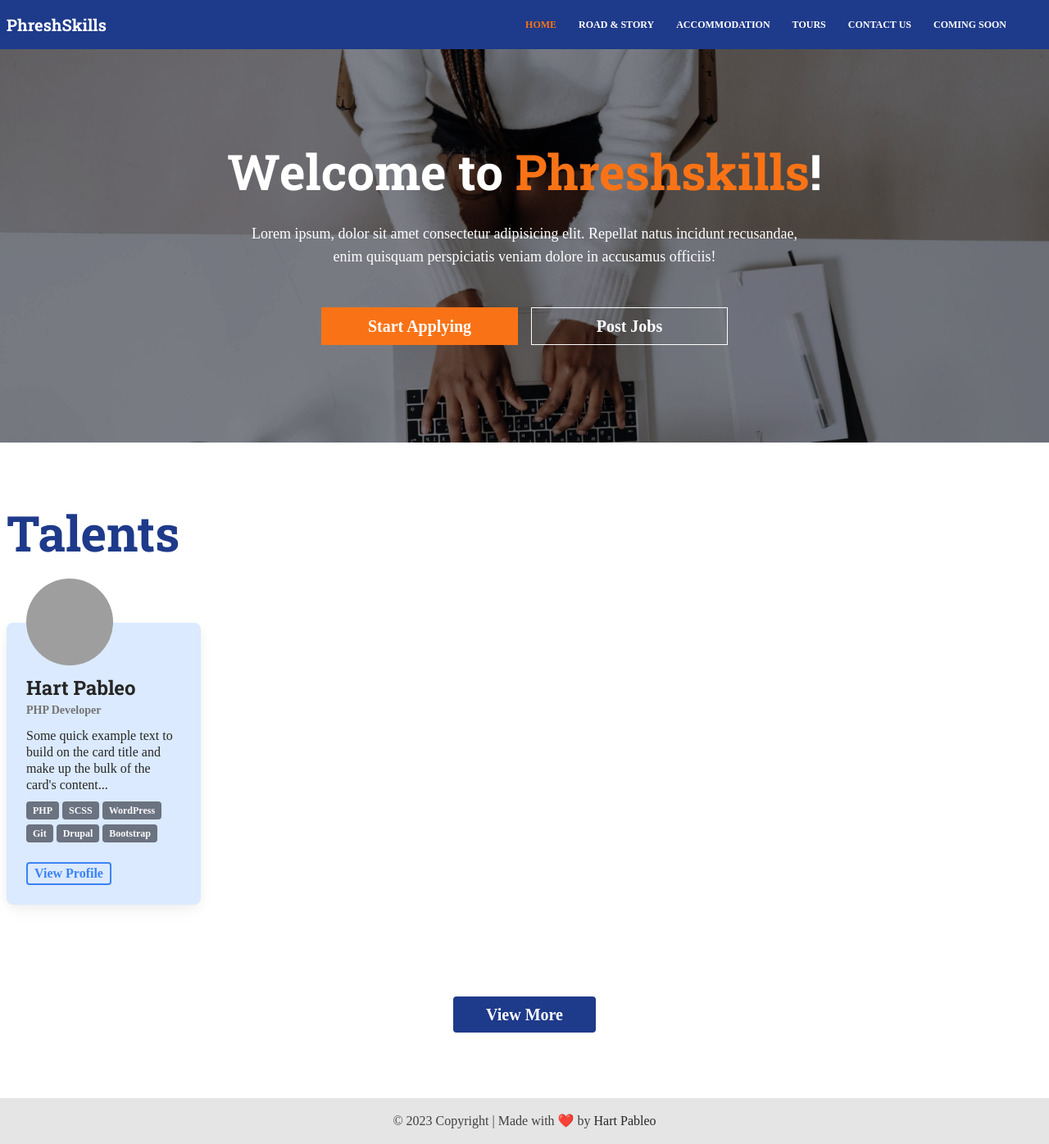
After one commit to hartpableo/phreshskills, a PHP site: page / in a window 1280 px wide. The commit adds this page. Shown: the whole page at 82% size. Run offline with PHP 8.4, Linux system fonts and the light colour scheme; data that the repository does not hold is empty; some libraries are stand-ins or nearby versions; some web fonts are replaced; grey boxes are pictures that could not be loaded.

Commit message:
Index: hero and jobseekres listing sections

```diff
--- a/app/Core/functions.php
+++ b/app/Core/functions.php
@@ -53,8 +53,8 @@ function assetPath($path_to_file) {
   return ROOT . "/assets/{$path_to_file}";
 }
 
-function getProfileImage($image) {
-  if (!isset($image) || !strlen($image)) return "https://placehold.co/75";
+function imagePath($image, $fallback = '') {
+  if (!isset($image) || !strlen($image)) return $fallback ?? "https://placehold.co/75";
   return assetPath("images/{$image}");
 }
 
--- /dev/null
+++ b/app/Http/controllers/Pages/index.php
@@ -0,0 +1,5 @@
+<?php
+
+view('pages/index', [
+  // 'tenants' => $tenants
+]);
--- a/app/Http/routes.php
+++ b/app/Http/routes.php
@@ -12,4 +12,4 @@ $method = $_POST['_method'] ?? $_SERVER['REQUEST_METHOD'];
  * ===== Routes =====
  * ==================
  */
-// $router->get('/login', 'Managers/login')->only('guest');
+$router->get('/', 'Pages/index');
--- a/app/assets/css/style.css
+++ b/app/assets/css/style.css
@@ -84,3 +84,8 @@
 .container {
   @apply px-2 mx-auto;
 }
+
+.has-overlay::before {
+  content: "";
+  @apply bg-black opacity-40 z-[-1] absolute inset-0 w-full h-full pointer-events-none;
+}
--- /dev/null
+++ b/app/views/pages/index.view.php
@@ -0,0 +1,117 @@
+<?php get_template_part('header'); ?>
+
+<section id="hero">
+    <div class="has-overlay relative max-w-[1536px] bg-fixed bg-cover mx-auto px-3 text-center relative overflow-hidden isolate bg-black py-20 lg:py-9 text-white min-h-[45vh] md:min-h-[60vh] flex flex-col justify-center items-center text-md lg:text-lg" style="background-image: url(<?php echo imagePath('hero-bg.webp'); ?>);">
+
+      <h1
+      class="font-secondary text-4xl lg:text-6xl font-bold mb-8"
+      >Welcome to <span class="text-orange-500">Phreshskills</span>!</h1>
+
+      <p class="max-w-2xl">Lorem ipsum, dolor sit amet consectetur adipisicing elit. Repellat natus incidunt recusandae, enim quisquam perspiciatis veniam dolore in accusamus officiis!</p>
+
+      <div class="flex justify-center items-start gap-4 flex-wrap mt-12">
+
+        <a
+        href="#"
+        class="transition-all inline-flex justify-center items-center font-bold py-2 px-6 bg-orange-500 border border-solid border-orange-500 hover:border-blue-900 text-white hover:bg-blue-900 text-xl min-w-[12em]"
+        >Start Applying</a>
+
+        <a
+        href="#"
+        class="transition-all inline-flex justify-center items-center font-bold py-2 px-6 bg-transparent border border-solid border-white text-white hover:border-blue-900 hover:bg-blue-900 text-xl min-w-[12em]"
+        >Post Jobs</a>
+
+      </div>
+
+    </div>
+  </section>
+
+  <section id="jobseekers-list" class="py-20">
+
+    <h2 class="container font-secondary text-6xl mb-20 font-bold text-blue-900">Talents</h2>
+
+    <div class="container grid grid-cols-1 md:grid-cols-3 lg:grid-cols-4 xl:grid-cols-5 gap-5">
+
+    <article
+    role="article"
+    aria-labelledby="title--hart-pableo"
+    class="block rounded-lg bg-blue-100 text-left mb-20 shadow-[0_2px_15px_-3px_rgba(0,0,0,0.07),0_10px_20px_-2px_rgba(0,0,0,0.04)] p-6">
+
+      <img src="https://picsum.photos/200/200" width="200" height="200" alt="..."
+        class="rounded-full w-[6.6rem] h-[6.6rem] mt-[-4.85rem] mb-3" aria-hidden="true" role="presentation">
+
+      <h3
+        id="title--hart-pableo"
+        class="mb-1 text-2xl font-bold leading-tight text-neutral-800 font-secondary">
+        Hart Pableo
+      </h3>
+      <p
+        class="mb-3 text-sm font-semibold leading-tight text-neutral-500 text-blue-900">
+        PHP Developer
+      </p>
+      <p
+        class="mb-2 text-base leading-tight text-neutral-800">
+        Some quick example text to build on the card title and make up the
+        bulk of the card's content...
+      </p>
+      <ul aria-label="Skills" class="flex justify-start items-start flex-wrap gap-1 mb-2">
+        <li class="inline-block">
+          <a
+            class="p-1 px-2 font-semibold text-xs rounded bg-gray-500 text-neutral-50 hover:bg-blue-700 transition-all"
+            href="#"
+          >PHP</a>
+        </li>
+        <li class="inline-block">
+          <a
+            class="p-1 px-2 font-semibold text-xs rounded bg-gray-500 text-neutral-50 hover:bg-blue-700 transition-all"
+            href="#"
+          >SCSS</a>
+        </li>
+        <li class="inline-block">
+          <a
+            class="p-1 px-2 font-semibold text-xs rounded bg-gray-500 text-neutral-50 hover:bg-blue-700 transition-all"
+            href="#"
+          >WordPress</a>
+        </li>
+        <li class="inline-block">
+          <a
+            class="p-1 px-2 font-semibold text-xs rounded bg-gray-500 text-neutral-50 hover:bg-blue-700 transition-all"
+            href="#"
+          >Git</a>
+        </li>
+        <li class="inline-block">
+          <a
+            class="p-1 px-2 font-semibold text-xs rounded bg-gray-500 text-neutral-50 hover:bg-blue-700 transition-all"
+            href="#"
+          >Drupal</a>
+        </li>
+        <li class="inline-block">
+          <a
+            class="p-1 px-2 font-semibold text-xs rounded bg-gray-500 text-neutral-50 hover:bg-blue-700 transition-all"
+            href="#"
+          >Bootstrap</a>
+        </li>
+      </ul>
+      <div class="mt-6 flex justify-start items-start flex-wrap gap-x-4 gap-y-2">
+        <a
+          href="#"
+          class="pointer-events-auto inline-block cursor-pointer rounded text-base font-bold leading-normal text-primary text-blue-500 transition duration-150 ease-in-out hover:text-primary-600 focus:text-primary-600 focus:outline-none focus:ring-0 active:text-primary-700 hover:text-orange-500 hover:border-orange-500 transition-all px-2 border-2 border-solid border-blue-500 rounded transition-all">
+          View <span class="sr-only">Hart's </span>Profile
+        </a>
+      </div>
+    </article>
+
+    </div>
+
+    <div class="mt-8 flex gap-x-2 gap-y-3 justify-center items-start flex-wrap">
+
+      <a
+      href="#"
+      class="inline-flex px-10 py-2 text-xl font-bold text-white bg-blue-900 hover:bg-orange-500 rounded transition-all"
+      >View More <span class="sr-only">Jobseekers</span></a>
+
+    </div>
+
+  </section>
+
+<?php get_template_part('footer'); ?>
--- a/app/views/partials/footer.view.php
+++ b/app/views/partials/footer.view.php
@@ -13,6 +13,5 @@
   </div>
 </footer>
 
-<script src="https://cdn.jsdelivr.net/npm/bootstrap@5.3.1/dist/js/bootstrap.bundle.min.js" integrity="sha384-HwwvtgBNo3bZJJLYd8oVXjrBZt8cqVSpeBNS5n7C8IVInixGAoxmnlMuBnhbgrkm" crossorigin="anonymous"></script>
 </body>
 </html>
--- a/app/views/partials/header.view.php
+++ b/app/views/partials/header.view.php
@@ -5,37 +5,66 @@
   <meta name="viewport" content="width=device-width, initial-scale=1.0">
   <meta name="description" content="<?php echo APP_DESC ?>">
   <title><?php echo APP_NAME ?></title>
-  <link href="https://cdn.jsdelivr.net/npm/bootstrap@5.3.1/dist/css/bootstrap.min.css" rel="stylesheet" integrity="sha384-4bw+/aepP/YC94hEpVNVgiZdgIC5+VKNBQNGCHeKRQN+PtmoHDEXuppvnDJzQIu9" crossorigin="anonymous">
   <link rel="stylesheet" href="<?php echo assetPath('css/style.css'); ?>">
   <script src="<?php echo assetPath('js/script.js') ?>" defer></script>
 </head>
 <body class="min-h-screen font-primary grid grid-rows-[auto_1fr_auto]">
-  <header class="mb-5 pt-5">
-    <div class="container">
-      <div class="row">
-        <div class="col-12 col-md-6">
-          <?php if (isHome()) : ?>
-          <h1 class="m-0"><?php echo COMPANY_NAME; ?></h1>
-          <?php else : ?>
-          <h1 class="m-0"><a href="/" class="text-decoration-none" aria-label="link to home page"><?php echo COMPANY_NAME; ?></a></h1>
-          <?php endif; ?>
-          <p class="m-0 fw-light"><?php echo APP_NAME; ?></p>
+  <header role="banner" class="bg-blue-900">
+    <div class="container max-w-none py-4">
+      <nav class="flex items-center justify-between flex-wrap">
+        <div class="flex justify-between items-center lg:hidden w-full">
+          <p class="text-white font-bold text-xl block lg:hidden font-secondary">PhreshSkills</p>
+          <button
+            class="navbar-burger flex items-center py-1 px-2 border rounded text-white border-white hover:text-white hover:border-white">
+            <svg class="fill-current h-6 w-6 text-white" viewBox="0 0 20 20"
+              xmlns="http://www.w3.org/2000/svg">
+              <title>Menu</title>
+              <path d="M0 3h20v2H0V3zm0 6h20v2H0V9zm0 6h20v2H0v-2z" />
+            </svg>
+          </button>
         </div>
-        <div class="col-12 col-md-6 text-md-end d-flex justify-content-end align-items-center gap-2">
-          <?php if (auth()) : ?>
-            <form action="/manager/logout" method="POST">
-              <input type="hidden" name="_method" value="DELETE">
-              <button type="submit" class="btn btn-secondary btn-sm">
-                <svg xmlns="http://www.w3.org/2000/svg" width="16" height="16" fill="currentColor" class="bi bi-box-arrow-right" viewBox="0 0 16 16" aria-hidden="true">
-                  <path fill-rule="evenodd" d="M10 12.5a.5.5 0 0 1-.5.5h-8a.5.5 0 0 1-.5-.5v-9a.5.5 0 0 1 .5-.5h8a.5.5 0 0 1 .5.5v2a.5.5 0 0 0 1 0v-2A1.5 1.5 0 0 0 9.5 2h-8A1.5 1.5 0 0 0 0 3.5v9A1.5 1.5 0 0 0 1.5 14h8a1.5 1.5 0 0 0 1.5-1.5v-2a.5.5 0 0 0-1 0v2z"/>
-                  <path fill-rule="evenodd" d="M15.854 8.354a.5.5 0 0 0 0-.708l-3-3a.5.5 0 0 0-.708.708L14.293 7.5H5.5a.5.5 0 0 0 0 1h8.793l-2.147 2.146a.5.5 0 0 0 .708.708l3-3z"/>
-                </svg>
-                Exit
-              </button>
-            </form>
-          <?php endif; ?>
+        <div id="main-nav" class="w-full flex-grow lg:flex items-center justify-between lg:w-auto hidden">
+          <p class="text-white font-bold text-xl hidden lg:block font-secondary" aria-hidden="true">PhreshSkills</p>
+          <ul class="text-xs lg:flex-grow animated jackinthebox xl:mx-8 text-end pt-3 lg:pt-[0_!important]">
+            <li class="block lg:inline-block align-top">
+              <a href="#home"
+                class="block text-xs font-bold text-orange-500 hover:text-orange-500 mx-2 focus:text-blue-500 p-1 rounded-lg">
+                HOME
+              </a>
+            </li>
+            <li class="block lg:inline-block align-top">
+              <a href="#home"
+                class="block text-xs font-bold text-white hover:text-orange-500 mx-2 focus:text-blue-500 p-1 rounded-lg">
+                ROAD & STORY
+              </a>
+            </li>
+            <li class="block lg:inline-block align-top">
+              <a href="#home"
+                  class="block text-xs font-bold text-white hover:text-orange-500 mx-2 focus:text-blue-500 p-1 rounded-lg">
+                  ACCOMMODATION
+              </a>
+            </li>
+            <li class="block lg:inline-block align-top">
+              <a href="#home"
+                class="block text-xs font-bold text-white hover:text-orange-500 mx-2 focus:text-blue-500 p-1 rounded-lg">
+                TOURS
+              </a>
+            </li>
+            <li class="block lg:inline-block align-top">
+              <a href="#home"
+                class="block text-xs font-bold text-white hover:text-orange-500 mx-2 focus:text-blue-500 p-1 rounded-lg">
+                CONTACT US
+              </a>
+            </li>
+            <li class="block lg:inline-block align-top">
+              <a href="#home"
+                class="block text-xs font-bold text-white hover:text-orange-500 mx-2 focus:text-blue-500 p-1 rounded-lg">
+                COMING SOON
+              </a>
+            </li>
+          </ul>
         </div>
-      </div>
+      </nav>
     </div>
   </header>
   <main>
--- a/tailwind.config.js
+++ b/tailwind.config.js
@@ -1,9 +1,9 @@
 /** @type {import('tailwindcss').Config} */
 module.exports = {
   content: [
-    "./app/views/**/*.php",
+    "./app/views/**/*.view.php",
+    "./theme/**/*.html",
     "./public/**/*.js",
-    "./theme/**/*.html",
   ],
   theme: {
     extend: {},
```
Also changed, not shown: public/assets/css/style.css.
